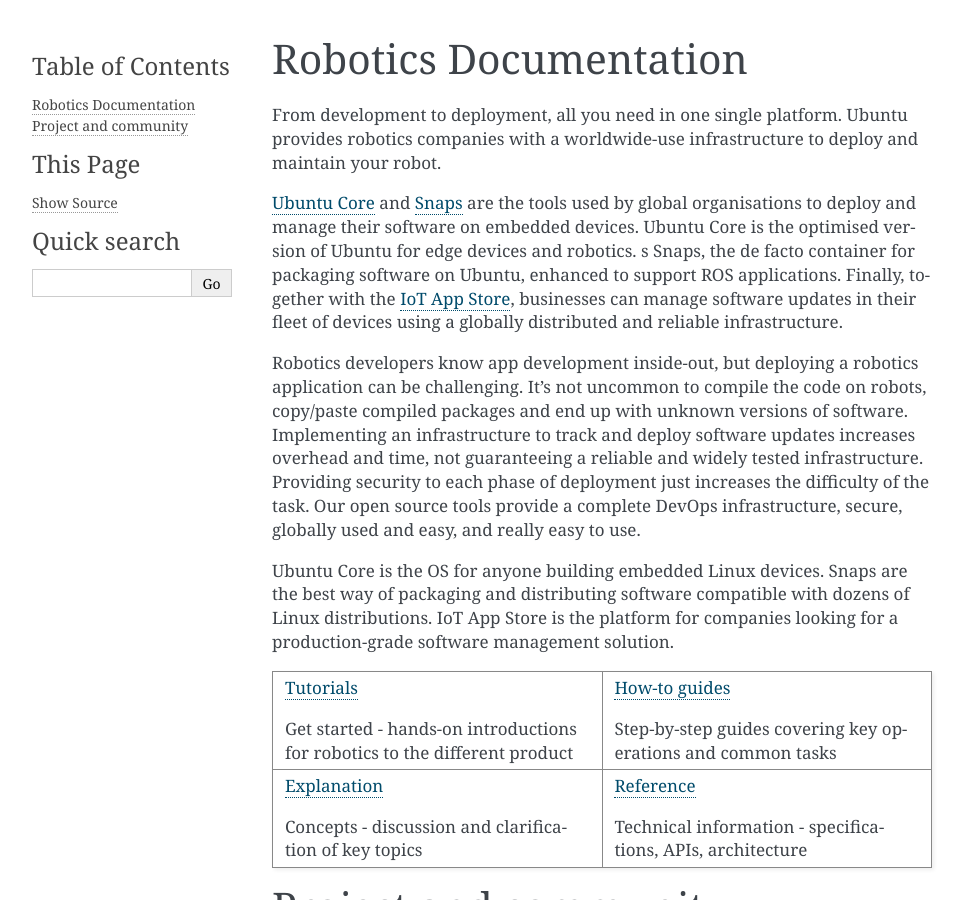
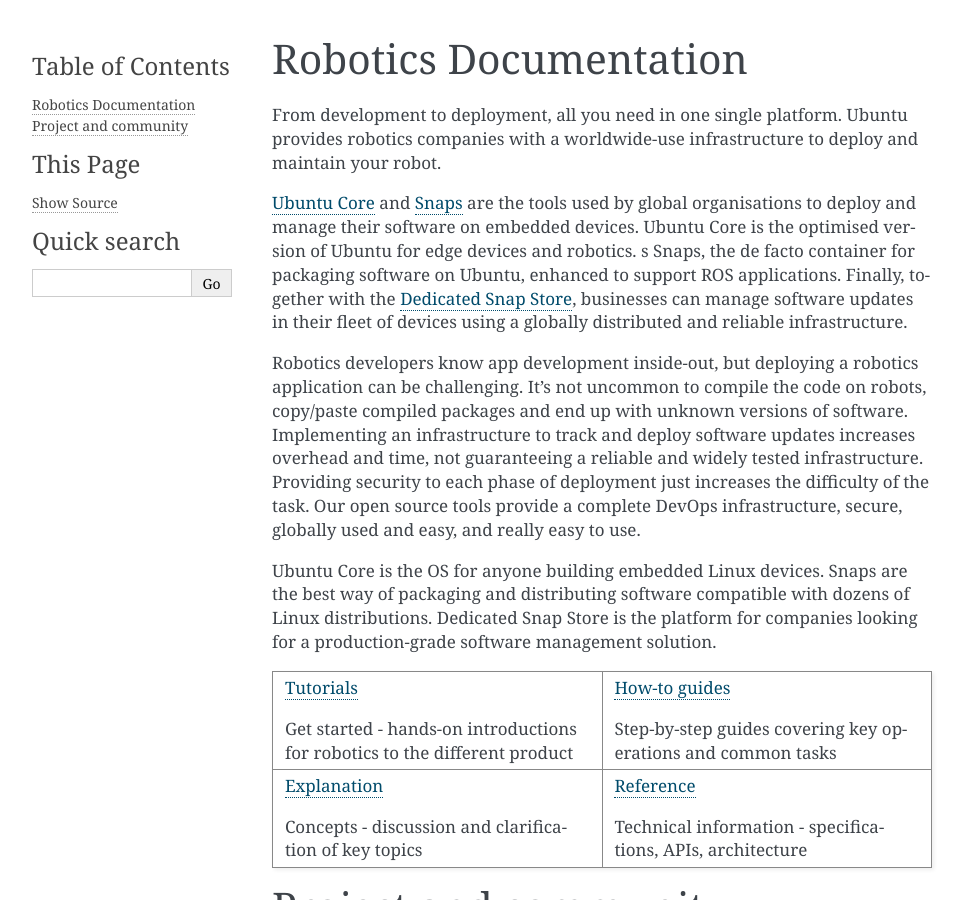
Before and after one commit to canonical/robotics_documentation, a Sphinx documentation site: the page built from docs/index.rst, in a window 1280 px wide and 900 px high. Shown: the whole window, without its empty margins (148-1112 px from the left). Built offline with Sphinx 7.4.7, drawn with Linux system fonts in a browser that asks for light colours; pages that are not in the unit, such as notebooks, are missing from menus.

Commit message:
Dedicated snap store (#46)
* dedicated snap store

* rename iot-app-store.md

```diff
--- a/docs/conf.py
+++ b/docs/conf.py
@@ -189,55 +189,52 @@
 
 redirects = {
     # The migration from Discourse to ReadTheDoc stripped the 'docs/' prefix
-    "docs/tutorials/":                                                  "../../tutorials/",
-    "docs/tutorials/snapcraft/":                                        "../../../tutorials/snapcraft/",
-    "docs/tutorials/packaging-ros-application-as-snap/":                "../../../tutorials/packaging-ros-application-as-snap/",
-    "docs/tutorials/packaging-complex-robotics-software-with-snaps/":   "../../../tutorials/packaging-complex-robotics-software-with-snaps/",
-    "docs/tutorials/distribute-ros-apps-with-snap-store/":              "../../../tutorials/distribute-ros-apps-with-snap-store/",
-    "docs/tutorials/building-ros-snaps-with-content-sharing/":          "../../../tutorials/building-ros-snaps-with-content-sharing/",
-    "docs/tutorials/create-ubuntu-core-image-for-turtlebot3/":          "../../../tutorials/create-ubuntu-core-image-for-turtlebot3/",
-    "docs/tutorials/ubuntu-pro/ros-esm-intro/":                         "../../../../tutorials/ubuntu-pro/ros-esm-intro/",
-    "docs/how-to-guides/":                                                      "../../how-to-guides/",
+    "docs/tutorials/": "../../tutorials/",
+    "docs/tutorials/snapcraft/": "../../../tutorials/snapcraft/",
+    "docs/tutorials/packaging-ros-application-as-snap/": "../../../tutorials/packaging-ros-application-as-snap/",
+    "docs/tutorials/packaging-complex-robotics-software-with-snaps/": "../../../tutorials/packaging-complex-robotics-software-with-snaps/",
+    "docs/tutorials/distribute-ros-apps-with-snap-store/": "../../../tutorials/distribute-ros-apps-with-snap-store/",
+    "docs/tutorials/building-ros-snaps-with-content-sharing/": "../../../tutorials/building-ros-snaps-with-content-sharing/",
+    "docs/tutorials/create-ubuntu-core-image-for-turtlebot3/": "../../../tutorials/create-ubuntu-core-image-for-turtlebot3/",
+    "docs/tutorials/ubuntu-pro/ros-esm-intro/": "../../../../tutorials/ubuntu-pro/ros-esm-intro/",
+    "docs/how-to-guides/": "../../how-to-guides/",
     "docs/how-to-guides/packaging/build-and-publish-snap-with-github-actions/": "../../../../how-to-guides/packaging/build-and-publish-snap-with-github-actions/",
-    "docs/how-to-guides/packaging/migrate_from_docker_to_snap":                 "../../../../how-to-guides/packaging/migrate_from_docker_to_snap",
-    "docs/how-to-guides/packaging/ros-2-shared-memory-in-snaps":                "../../../../how-to-guides/packaging/ros-2-shared-memory-in-snaps",
-    "docs/how-to-guides/packaging/ros-distributions-with-no-extensions/":       "../../../../how-to-guides/packaging/ros-distributions-with-no-extensions/",
-    "docs/how-to-guides/packaging/config-a-snap-pull-from-a-server.html":       "../../../../how-to-guides/packaging/config-a-snap-pull-from-a-server.html",
-    "docs/how-to-guides/packaging/config-a-snap-using-content-snap":            "../../../../how-to-guides/packaging/config-a-snap-using-content-snap/",
-    "docs/how-to-guides/packaging/config-a-snap-make-config-overwritable":      "../../../../how-to-guides/packaging/config-a-snap-make-config-overwritable/",
-    "docs/references/snapcraft/":  "../../../references/snapcraft/",
-    "docs/references/plugins/":    "../../../references/plugins/",
+    "docs/how-to-guides/packaging/migrate_from_docker_to_snap": "../../../../how-to-guides/packaging/migrate_from_docker_to_snap",
+    "docs/how-to-guides/packaging/ros-2-shared-memory-in-snaps": "../../../../how-to-guides/packaging/ros-2-shared-memory-in-snaps",
+    "docs/how-to-guides/packaging/ros-distributions-with-no-extensions/": "../../../../how-to-guides/packaging/ros-distributions-with-no-extensions/",
+    "docs/how-to-guides/packaging/config-a-snap-pull-from-a-server.html": "../../../../how-to-guides/packaging/config-a-snap-pull-from-a-server.html",
+    "docs/how-to-guides/packaging/config-a-snap-using-content-snap": "../../../../how-to-guides/packaging/config-a-snap-using-content-snap/",
+    "docs/how-to-guides/packaging/config-a-snap-make-config-overwritable": "../../../../how-to-guides/packaging/config-a-snap-make-config-overwritable/",
+    "docs/references/snapcraft/": "../../../references/snapcraft/",
+    "docs/references/plugins/": "../../../references/plugins/",
     "docs/references/extensions/": "../../../references/extensions/",
-    "docs/references/faq/":        "../../../references/faq/",
-    "docs/explanations/":                                                          "../../explanations/",
-    "docs/explanations/ubuntu-core/":                                              "../../../explanations/ubuntu-core/",
-    "docs/explanations/security/securing-ros-robotic-platforms/":                  "../../../../explanations/security/securing-ros-robotic-platforms/",
-    "docs/explanations/snaps/ros-architectures-with-snaps/":                       "../../../../explanations/snaps/ros-architectures-with-snaps/",
+    "docs/references/faq/": "../../../references/faq/",
+    "docs/explanations/": "../../explanations/",
+    "docs/explanations/ubuntu-core/": "../../../explanations/ubuntu-core/",
+    "docs/explanations/security/securing-ros-robotic-platforms/": "../../../../explanations/security/securing-ros-robotic-platforms/",
+    "docs/explanations/snaps/ros-architectures-with-snaps/": "../../../../explanations/snaps/ros-architectures-with-snaps/",
     "docs/explanations/snaps/identify-functionalities-and-apps-of-robotics-snap/": "../../../../explanations/snaps/identify-functionalities-and-apps-of-robotics-snap/",
-    "docs/explanations/snaps/snap-configurations-and-hooks/":                      "../../../../explanations/snaps/snap-configurations-and-hooks/",
-    "docs/explanations/snaps/snap-data-and-file-storage/":                         "../../../../explanations/snaps/snap-data-and-file-storage/",
-    "docs/explanations/snaps/snap-environment-variables/":                         "../../../../explanations/snaps/snap-environment-variables/",
-    "docs/explanations/snaps/application-orchestration/":                          "../../../../explanations/snaps/application-orchestration/",
-    "docs/explanations/snaps/vcstool-and-rosinstall-file/":                        "../../../../explanations/snaps/vcstool-and-rosinstall-file/",
-    "docs/explanations/snaps/debug-the-build-of-a-snap/":                          "../../../../explanations/snaps/debug-the-build-of-a-snap/",
-    "docs/explanations/snaps/debug-a-snap-application/":                           "../../../../explanations/snaps/debug-a-snap-application/",
-    "docs/explanations/iot-app-store/":                                            "../../../explanations/iot-app-store/",
-
+    "docs/explanations/snaps/snap-configurations-and-hooks/": "../../../../explanations/snaps/snap-configurations-and-hooks/",
+    "docs/explanations/snaps/snap-data-and-file-storage/": "../../../../explanations/snaps/snap-data-and-file-storage/",
+    "docs/explanations/snaps/snap-environment-variables/": "../../../../explanations/snaps/snap-environment-variables/",
+    "docs/explanations/snaps/application-orchestration/": "../../../../explanations/snaps/application-orchestration/",
+    "docs/explanations/snaps/vcstool-and-rosinstall-file/": "../../../../explanations/snaps/vcstool-and-rosinstall-file/",
+    "docs/explanations/snaps/debug-the-build-of-a-snap/": "../../../../explanations/snaps/debug-the-build-of-a-snap/",
+    "docs/explanations/snaps/debug-a-snap-application/": "../../../../explanations/snaps/debug-a-snap-application/",
+    "docs/explanations/iot-app-store/": "../../../explanations/dedicated-snap-store/",
     # The snaps/core tutorials were moved to a subfolder
-    "tutorials/snapcraft/":                                         "../../tutorials/snaps-core/",
-    "tutorials/packaging-ros-application-as-snap/":                 "../../tutorials/snaps-core/packaging-ros-application-as-snap/",
-    "tutorials/packaging-complex-robotics-software-with-snaps/":    "../../tutorials/snaps-core/packaging-complex-robotics-software-with-snaps/",
-    "tutorials/distribute-ros-apps-with-snap-store/":               "../../tutorials/snaps-core/distribute-ros-apps-with-snap-store/",
-    "tutorials/building-ros-snaps-with-content-sharing/":           "../../tutorials/snaps-core/building-ros-snaps-with-content-sharing/",
-    "tutorials/create-ubuntu-core-image-for-turtlebot3/":           "../../tutorials/snaps-core/create-ubuntu-core-image-for-turtlebot3/",
-
+    "tutorials/snapcraft/": "../../tutorials/snaps-core/",
+    "tutorials/packaging-ros-application-as-snap/": "../../tutorials/snaps-core/packaging-ros-application-as-snap/",
+    "tutorials/packaging-complex-robotics-software-with-snaps/": "../../tutorials/snaps-core/packaging-complex-robotics-software-with-snaps/",
+    "tutorials/distribute-ros-apps-with-snap-store/": "../../tutorials/snaps-core/distribute-ros-apps-with-snap-store/",
+    "tutorials/building-ros-snaps-with-content-sharing/": "../../tutorials/snaps-core/building-ros-snaps-with-content-sharing/",
+    "tutorials/create-ubuntu-core-image-for-turtlebot3/": "../../tutorials/snaps-core/create-ubuntu-core-image-for-turtlebot3/",
     # These intermediate pages were removed
-    "tutorials/ubuntu-pro/":    "../../tutorials/ubuntu-pro/ros-esm-intro/",
-    "explanations/security/":   "../../explanations/security/securing-ros-robotic-platforms/",
-
+    "tutorials/ubuntu-pro/": "../../tutorials/ubuntu-pro/ros-esm-intro/",
+    "explanations/security/": "../../explanations/security/securing-ros-robotic-platforms/",
     # The snapcraft references were moved to a subfolder
-    "references/plugins/":      "../../references/snapcraft/plugins/",
-    "references/extensions/":   "../../references/snapcraft/extensions/",
+    "references/plugins/": "../../references/snapcraft/plugins/",
+    "references/extensions/": "../../references/snapcraft/extensions/",
 }
 
 
@@ -365,7 +362,9 @@
     :class: woke-ignore
 .. role:: vale-ignore
     :class: vale-ignore
+
 """
+
 
 # Workaround for https://github.com/canonical/canonical-sphinx/issues/34
 
--- a/docs/explanations/index.rst
+++ b/docs/explanations/index.rst
@@ -12,5 +12,5 @@
    snaps/index
    ubuntu-core
    Security <security/securing-ros-robotic-platforms>
-   iot-app-store
+   dedicated-snap-store
    observability/index
--- a/docs/index.rst
+++ b/docs/index.rst
@@ -14,11 +14,11 @@
 
 `Ubuntu Core <https://ubuntu.com/core/docs>`__ and `Snaps <https://snapcraft.io/docs/robotics>`__ are the tools used by global organisations to deploy and manage their software on embedded devices.
 Ubuntu Core is the optimised version of Ubuntu for edge devices and robotics. s
-Snaps, the de facto container for packaging software on Ubuntu, enhanced to support ROS applications. Finally, together with the `IoT App Store <https://ubuntu.com/internet-of-things/appstore>`_, businesses can manage software updates in their fleet of devices using a globally distributed and reliable infrastructure.
+Snaps, the de facto container for packaging software on Ubuntu, enhanced to support ROS applications. Finally, together with the `Dedicated Snap Store <https://ubuntu.com/internet-of-things/appstore>`_, businesses can manage software updates in their fleet of devices using a globally distributed and reliable infrastructure.
 
 Robotics developers know app development inside-out, but deploying a robotics application can be challenging. It's not uncommon to compile the code on robots, copy/paste compiled packages and end up with unknown versions of software. Implementing an infrastructure to track and deploy software updates increases overhead and time, not guaranteeing a reliable and widely tested infrastructure. Providing security to each phase of deployment just increases the difficulty of the task. Our open source tools provide a complete DevOps infrastructure, secure, globally used and easy, and really easy to use.
 
-Ubuntu Core is the OS for anyone building embedded Linux devices. Snaps are the best way of packaging and distributing software compatible with dozens of Linux distributions. IoT App Store is the platform for companies looking for a production-grade software management solution.
+Ubuntu Core is the OS for anyone building embedded Linux devices. Snaps are the best way of packaging and distributing software compatible with dozens of Linux distributions. Dedicated Snap Store is the platform for companies looking for a production-grade software management solution.
 
 .. list-table::
    :header-rows: 0
```
Also changed, not shown: docs/explanations/dedicated-snap-store.rst (added, +14 -0 lines), docs/explanations/iot-app-store.rst (deleted, +0 -14 lines).
